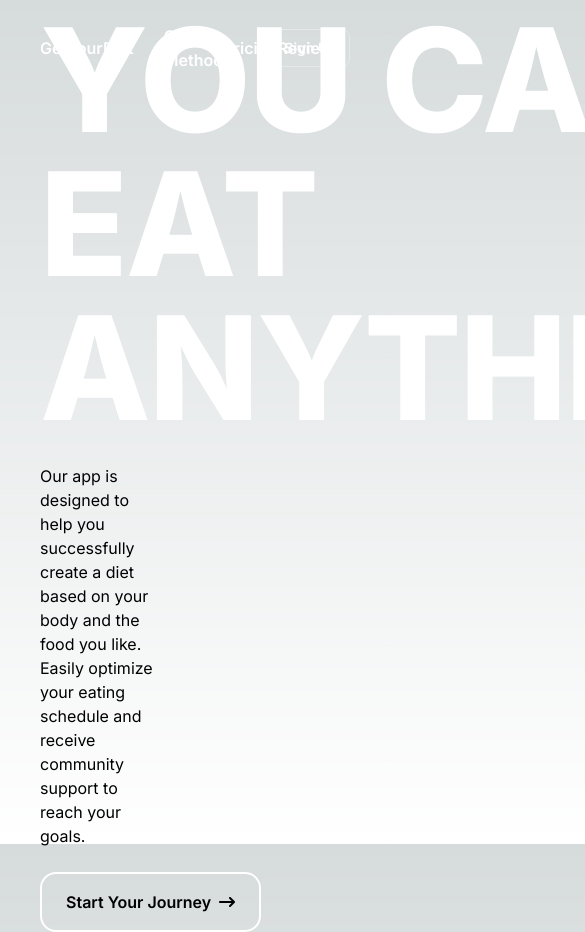
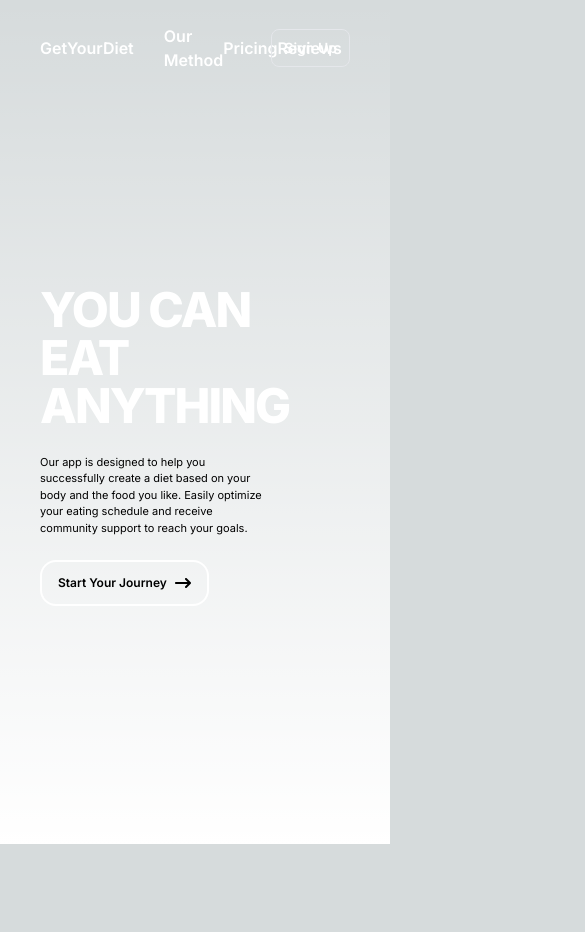
Before and after one commit to ishk9/getYourDiet, a Next.js app in the folder client/: page / in a window 390 px wide. Shown: the top 932 px of the page, 585 px wide, since content can reach past the window. After the commit the page ends 844 px from the top, so only its background shows below. Built offline with nearby package versions, Linux system fonts and the light colour scheme.

Commit message:
Fix: Responsiveness

```diff
--- a/client/app/Landing/page.js
+++ b/client/app/Landing/page.js
@@ -4,20 +4,20 @@ import Link from 'next/link';
 
 export default function LandingPage() {
     return (
-        <div className="flex w-full h-full justify-center items-center">
+        <div className="flex w-full h-full justify-center items-center overflow-hidden">
 
             <div className="flex w-3/4 cursor-default">
                 <div className="flex flex-col w-full justify-center items-start">
-                    <h1 className="font-extrabold text-white text-[9em] leading-[1] tracking-[-2px]">YOU CAN EAT ANYTHING</h1>
+                    <h1 className="font-extrabold text-white lg:text-[9em] text-[3em] leading-[1] tracking-[-2px]">YOU CAN EAT ANYTHING</h1>
 
-                    <p className="mt-6 w-1/2 flex">
+                    <p className="mt-6 lg:w-1/2 w-full flex lg:text-base text-[11px]">
                         Our app is designed to help you successfully create a diet based on your body and the food you like. Easily optimize your eating schedule and receive community support
                         to reach your goals.
                     </p>
                     <Link
                     href="/Home"
-                    className="flex justify-center items-center p-4 px-6 border-2 rounded-2xl mt-6 hover:bg-white hover:text-black border-white">
-                        <p className="font-semibold mr-2">Start Your Journey</p>
+                    className="flex justify-center items-center lg:p-4 lg:px-6 p-3 px-4 border-2 rounded-2xl mt-6 hover:bg-white hover:text-black border-white">
+                        <p className="font-semibold lg:text-base text-[12px] mr-2">Start Your Journey</p>
                         <FaArrowRightLong />
                     </Link>
                 </div>
```
